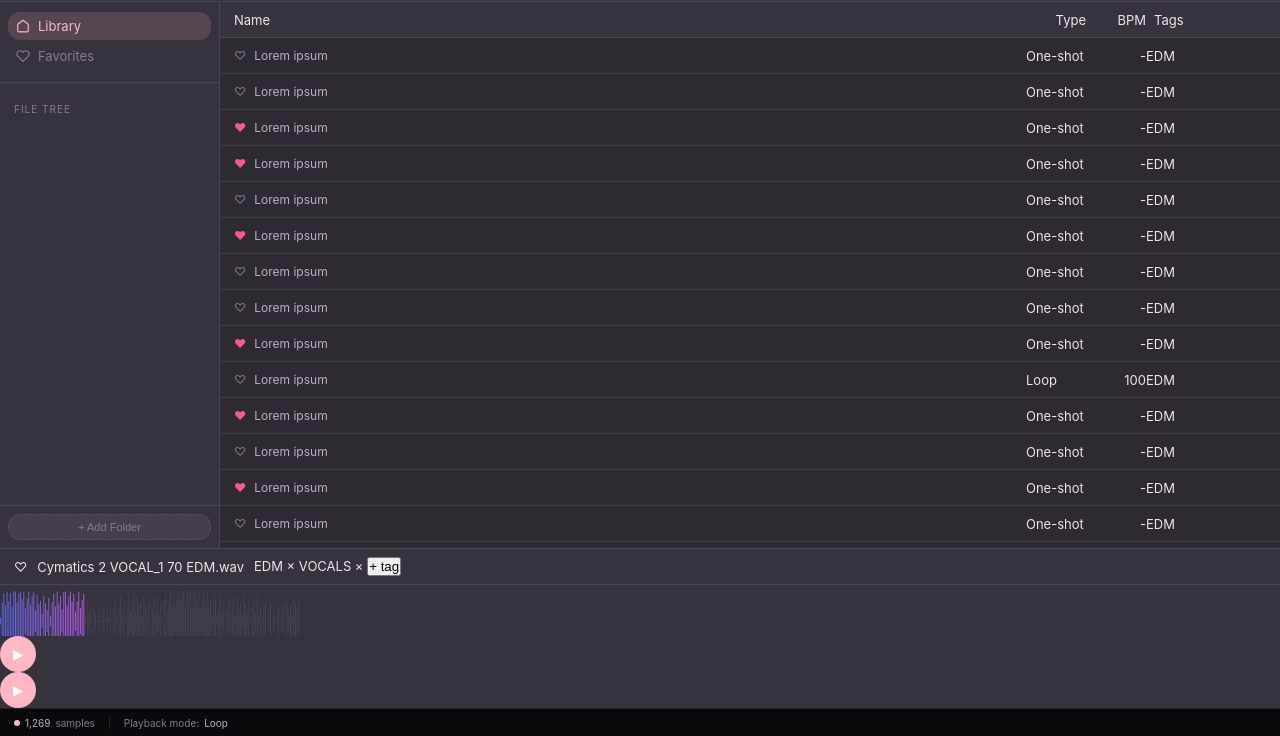
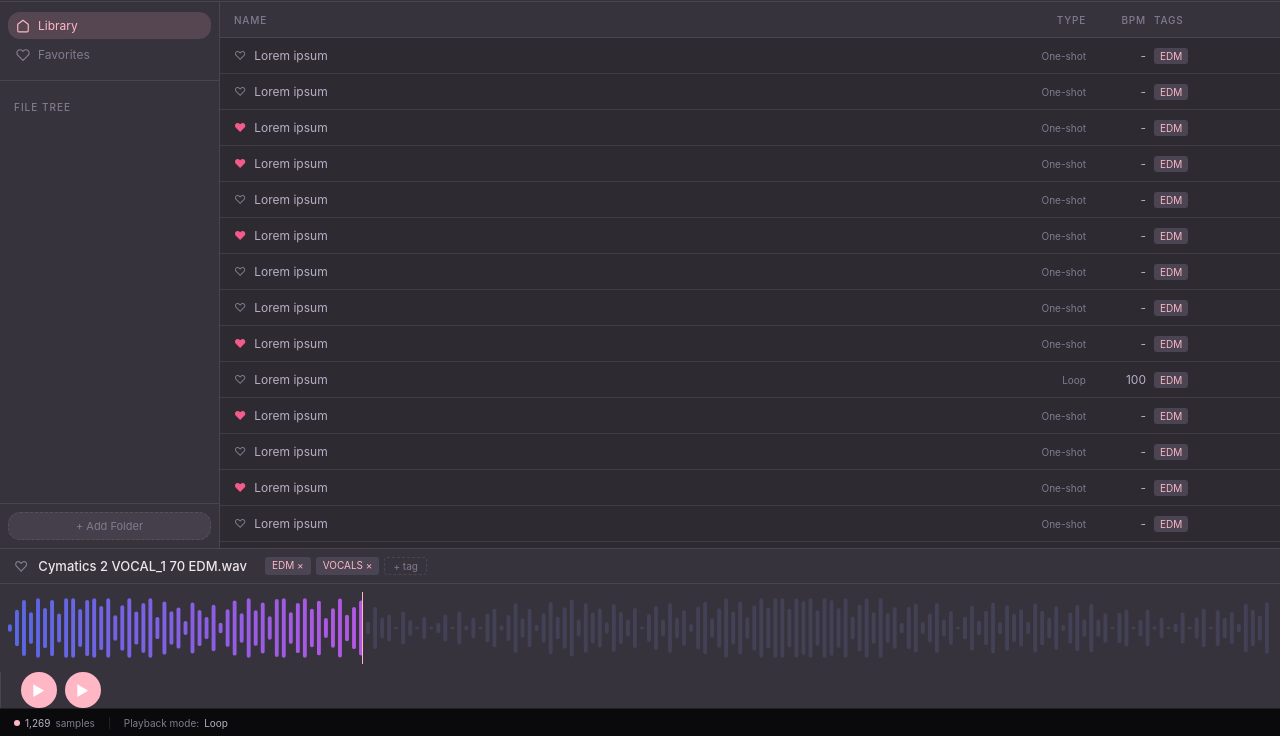
Before and after one commit to eye-wave/sample-manager, a plain HTML site: page client/app.html in a window 1280 px wide. Shown: the part 64-800 px from the top of the page. Drawn offline with nearby package versions, Linux system fonts and the light colour scheme; files that its build step writes are made by us from their sources.

Commit message:
almost there

```diff
--- a/client/js/invoke.js
+++ b/client/js/invoke.js
@@ -12,7 +12,6 @@
   };
 
   function res(callId, response) {
-    console.log(callId, response);
     const pendingCall = pending.get(callId);
     if (pendingCall) {
       pendingCall.resolve(response);
--- a/client/js/sidebar.js
+++ b/client/js/sidebar.js
@@ -4,6 +4,10 @@
 
   const response = (await invoke("search_path", "/home/eyewave/Music")).split(
     "\n",
+  );
+
+  const folders = await invoke("get_sample_folders").then((res) =>
+    res.split("\n").filter(Boolean),
   );
 
   const SIDEBAR_FOLDER = (isFolder, name, count) => `<div class="tree-section">
@@ -37,6 +41,8 @@
   const btn = document.querySelector(".add-folder");
   btn.onclick = async () => {
     const folder = await invoke("open_folder");
-    console.log(folder);
+    const isOk = await invoke("add_sample_folder", folder);
+
+    console.log(isOk);
   };
 })();
--- a/styles/styles.scss
+++ b/styles/styles.scss
@@ -1,7 +1,21 @@
+@mixin custom-scrollbar {
+  &::-webkit-scrollbar {
+    width: 4px;
+  }
+  &::-webkit-scrollbar-track {
+    background: transparent;
+  }
+  &::-webkit-scrollbar-thumb {
+    background: var(--bg-hover);
+    border-radius: 4px;
+  }
+}
+
 * {
   box-sizing: border-box;
   margin: 0;
   padding: 0;
+  font-family: inherit;
 }
 
 html,
@@ -13,21 +27,19 @@ body {
 body {
   background: var(--bg-base);
   color: var(--text-primary);
-  font:
-    13px "Inter",
-    system-ui,
-    sans-serif;
+  font-family: "Inter", system-ui, sans-serif;
+  font-size: 13px;
   display: flex;
   flex-direction: column;
+}
+
+#titlebar_handle {
+  flex: 1;
 }
 
 #titlebar {
   display: flex;
   background-color: var(--bg-base);
-
-  &_handle {
-    flex: 1;
-  }
 }
 
 .btn-group {
@@ -37,15 +49,15 @@ body {
   margin: 2px;
 
   button {
-    width: 16px;
-    height: 16px;
-    font-size: 12px;
     font-weight: 600;
+    outline: none;
     border: 0;
     border-radius: 4px;
     background: var(--bg-panel);
     color: var(--accent);
-    cursor: pointer;
+    width: 16px;
+    height: 16px;
+    font-size: 12px;
 
     &:hover {
       background: var(--bg-hover);
@@ -69,6 +81,7 @@ body {
   height: 46px;
   background: var(--bg-panel);
   border-bottom: 1px solid var(--border);
+  flex-shrink: 0;
 
   &-logo {
     font-size: 11px;
@@ -113,15 +126,16 @@ body {
 
   svg {
     color: var(--text-muted);
+    flex-shrink: 0;
   }
 
   input {
-    width: 100%;
     background: none;
     border: none;
     outline: none;
     color: var(--text-primary);
     font-size: 12px;
+    width: 100%;
 
     &::placeholder {
       color: var(--text-muted);
@@ -141,14 +155,14 @@ body {
   cursor: pointer;
   white-space: nowrap;
 
-  .chip-x {
-    opacity: 0.6;
-    font-size: 10px;
-  }
-
   &:hover .chip-x {
     opacity: 1;
   }
+}
+
+.chip-x {
+  opacity: 0.6;
+  font-size: 10px;
 }
 
 .main {
@@ -163,29 +177,23 @@ body {
   border-right: 1px solid var(--border);
   display: flex;
   flex-direction: column;
+  flex-shrink: 0;
   overflow: hidden;
 
   &-header {
     padding: 12px 14px 8px;
     font-size: 10px;
+    font-weight: 500;
     color: var(--text-muted);
+    letter-spacing: 0.1em;
     text-transform: uppercase;
-    letter-spacing: 0.1em;
   }
 
   &-scroll {
     flex: 1;
     overflow-y: auto;
     padding-bottom: 8px;
-
-    &::-webkit-scrollbar {
-      width: 4px;
-
-      &-thumb {
-        background: var(--bg-hover);
-        border-radius: 4px;
-      }
-    }
+    @include custom-scrollbar;
   }
 
   &-divider {
@@ -207,6 +215,8 @@ body {
     padding: 5px 14px;
     color: var(--text-secondary);
     cursor: pointer;
+    transition: background 0.1s;
+    user-select: none;
 
     &:hover {
       background: var(--bg-hover);
@@ -215,8 +225,8 @@ body {
 
     &.active {
       background: var(--accent-glow);
+      color: var(--text-primary);
       border-right: 2px solid var(--accent);
-      color: var(--text-primary);
     }
   }
 
@@ -224,10 +234,28 @@ body {
     font-size: 9px;
     color: var(--text-muted);
     transition: transform 0.2s;
+    display: inline-block;
 
     &.open {
       transform: rotate(90deg);
     }
+  }
+
+  &-icon {
+    font-size: 13px;
+  }
+
+  &-name {
+    flex: 1;
+    font-size: 12px;
+  }
+
+  &-count {
+    font-size: 10px;
+    color: var(--text-muted);
+    background: var(--bg-surface);
+    padding: 1px 5px;
+    border-radius: 3px;
   }
 
   &-children {
@@ -247,6 +275,7 @@ body {
   color: var(--text-muted);
   border-radius: var(--radius);
   cursor: pointer;
+  font-size: 12px;
 
   &:hover {
     background: var(--bg-hover);
@@ -267,23 +296,45 @@ body {
 }
 
 .list {
-  &-header,
+  &-header {
+    display: grid;
+    grid-template-columns: 2fr 60px 60px 120px;
+    padding: 0 14px;
+    height: 36px;
+    align-items: center;
+    border-bottom: 1px solid var(--border);
+    background: var(--bg-panel);
+    flex-shrink: 0;
+  }
+
+  &-col {
+    font-size: 10px;
+    font-weight: 500;
+    color: var(--text-muted);
+    letter-spacing: 0.08em;
+    text-transform: uppercase;
+    cursor: pointer;
+
+    &:hover {
+      color: var(--text-secondary);
+    }
+  }
+
+  &-scroll {
+    flex: 1;
+    overflow-y: auto;
+    @include custom-scrollbar;
+  }
+
   &-item {
     display: grid;
     grid-template-columns: 2fr 60px 60px 120px;
     padding: 0 14px;
     height: 36px;
     align-items: center;
-  }
-
-  &-header {
-    background: var(--bg-panel);
-    border-bottom: 1px solid var(--border);
-  }
-
-  &-item {
     border-bottom: 1px solid var(--border);
     cursor: pointer;
+    transition: background 0.1s;
 
     &:hover {
       background: var(--bg-hover);
@@ -293,19 +344,13 @@ body {
       background: var(--bg-active);
       border-left: 2px solid var(--accent);
       padding-left: 12px;
-    }
-  }
 
-  &-scroll {
-    flex: 1;
-    overflow-y: auto;
+      .item-label {
+        color: var(--text-primary);
+      }
 
-    &::-webkit-scrollbar {
-      width: 4px;
-
-      &-thumb {
-        background: var(--bg-hover);
-        border-radius: 4px;
+      .item-bpm {
+        color: var(--accent);
       }
     }
   }
@@ -320,8 +365,9 @@ body {
   }
 
   &-fav {
+    color: var(--text-muted);
     font-size: 12px;
-    color: var(--text-muted);
+    flex-shrink: 0;
     cursor: pointer;
 
     &.liked {
@@ -330,26 +376,48 @@ body {
   }
 
   &-label {
+    color: var(--text-secondary);
     font-size: 12px;
-    color: var(--text-secondary);
     white-space: nowrap;
     overflow: hidden;
     text-overflow: ellipsis;
   }
 
+  &-type {
+    font-size: 10px;
+    color: var(--text-muted);
+    text-align: right;
+  }
+
   &-bpm {
+    font-size: 12px;
+    color: var(--text-secondary);
     text-align: right;
+  }
 
-    .list-item.active & {
-      color: var(--accent);
-    }
+  &-tags {
+    display: flex;
+    gap: 4px;
+    flex-wrap: nowrap;
+    overflow: hidden;
+    padding-left: 8px;
   }
+}
+
+.tag {
+  font-size: 10px;
+  padding: 2px 6px;
+  border-radius: 3px;
+  background: var(--tag-bg);
+  color: var(--tag-text);
+  white-space: nowrap;
 }
 
 .preview {
   height: 160px;
   background: var(--bg-panel);
   border-top: 1px solid var(--border);
+  flex-shrink: 0;
   display: flex;
   flex-direction: column;
 
@@ -359,13 +427,45 @@ body {
     gap: 10px;
     padding: 8px 14px;
     border-bottom: 1px solid var(--border);
+    flex-shrink: 0;
   }
 
   &-fav {
+    color: var(--text-muted);
+    font-size: 14px;
     cursor: pointer;
 
     &:hover {
       color: #f55b8a;
+    }
+  }
+
+  &-title {
+    font-size: 13px;
+    font-weight: 500;
+    color: var(--text-primary);
+  }
+
+  &-tags {
+    display: flex;
+    gap: 5px;
+    margin-left: 8px;
+  }
+
+  &-tag {
+    font-size: 10px;
+    padding: 2px 7px;
+    border-radius: 3px;
+    background: var(--tag-bg);
+    color: var(--tag-text);
+
+    &.x {
+      cursor: pointer;
+
+      &:hover {
+        background: var(--accent-glow);
+        color: #a0aaff;
+      }
     }
   }
 
@@ -374,6 +474,45 @@ body {
     flex: 1;
     overflow: hidden;
   }
+
+  &-controls {
+    display: flex;
+    align-items: center;
+    justify-content: center;
+    gap: 8px;
+    padding: 0 14px;
+    border-left: 1px solid var(--border);
+    width: 120px;
+  }
+}
+
+.wave-area {
+  flex: 1;
+  position: relative;
+  display: flex;
+  align-items: center;
+  padding: 0 8px;
+  overflow: hidden;
+}
+
+.wave-canvas-wrap {
+  width: 100%;
+  height: 72px;
+  position: relative;
+}
+
+canvas#waveCanvas {
+  display: block;
+}
+
+.playhead {
+  position: absolute;
+  top: 0;
+  bottom: 0;
+  width: 1px;
+  background: var(--accent);
+  left: 28%;
+  pointer-events: none;
 }
 
 .play-btn {
@@ -382,14 +521,30 @@ body {
   border-radius: 50%;
   background: var(--accent);
   border: none;
+  cursor: pointer;
   display: flex;
   align-items: center;
   justify-content: center;
   color: #fff;
-  cursor: pointer;
+  font-size: 14px;
 
   &:hover {
     background: #7080ff;
+  }
+}
+
+.add-tag {
+  font-size: 10px;
+  padding: 2px 8px;
+  border-radius: 3px;
+  border: 1px dashed var(--border);
+  color: var(--text-muted);
+  cursor: pointer;
+  background: none;
+
+  &:hover {
+    border-color: var(--accent);
+    color: var(--accent);
   }
 }
 
@@ -401,27 +556,30 @@ body {
   align-items: center;
   padding: 0 14px;
   gap: 14px;
+  flex-shrink: 0;
+}
 
-  .bb-item {
+.bb {
+  &-item {
+    font-size: 10px;
+    color: var(--text-muted);
     display: flex;
     align-items: center;
     gap: 5px;
-    font-size: 10px;
-    color: var(--text-muted);
 
     span {
       color: var(--text-secondary);
     }
   }
 
-  .bb-dot {
+  &-dot {
     width: 6px;
     height: 6px;
     border-radius: 50%;
     background: var(--accent);
   }
 
-  .bb-sep {
+  &-sep {
     width: 1px;
     height: 12px;
     background: var(--border);
```
Also changed, not shown: 1 other file.
